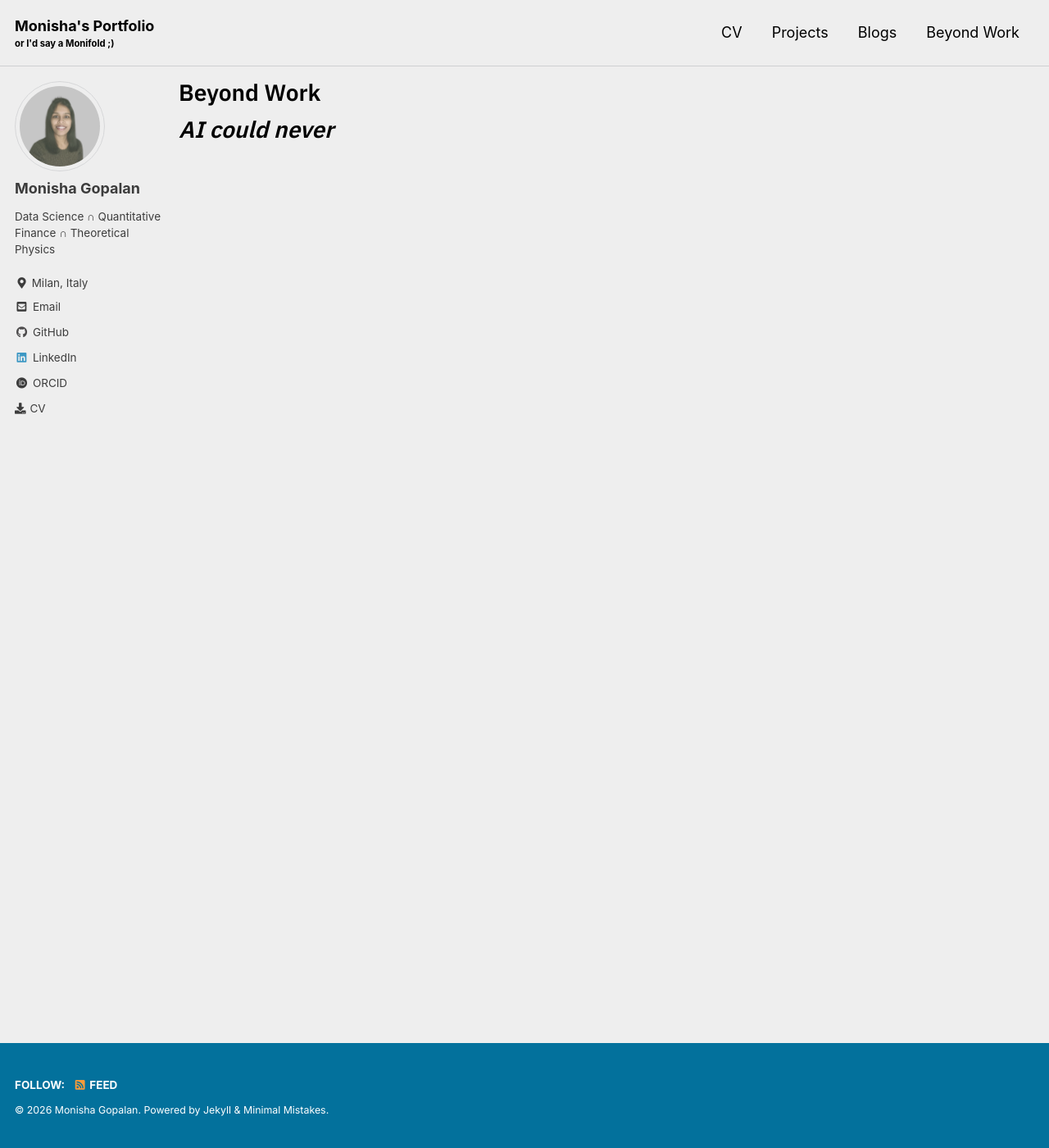
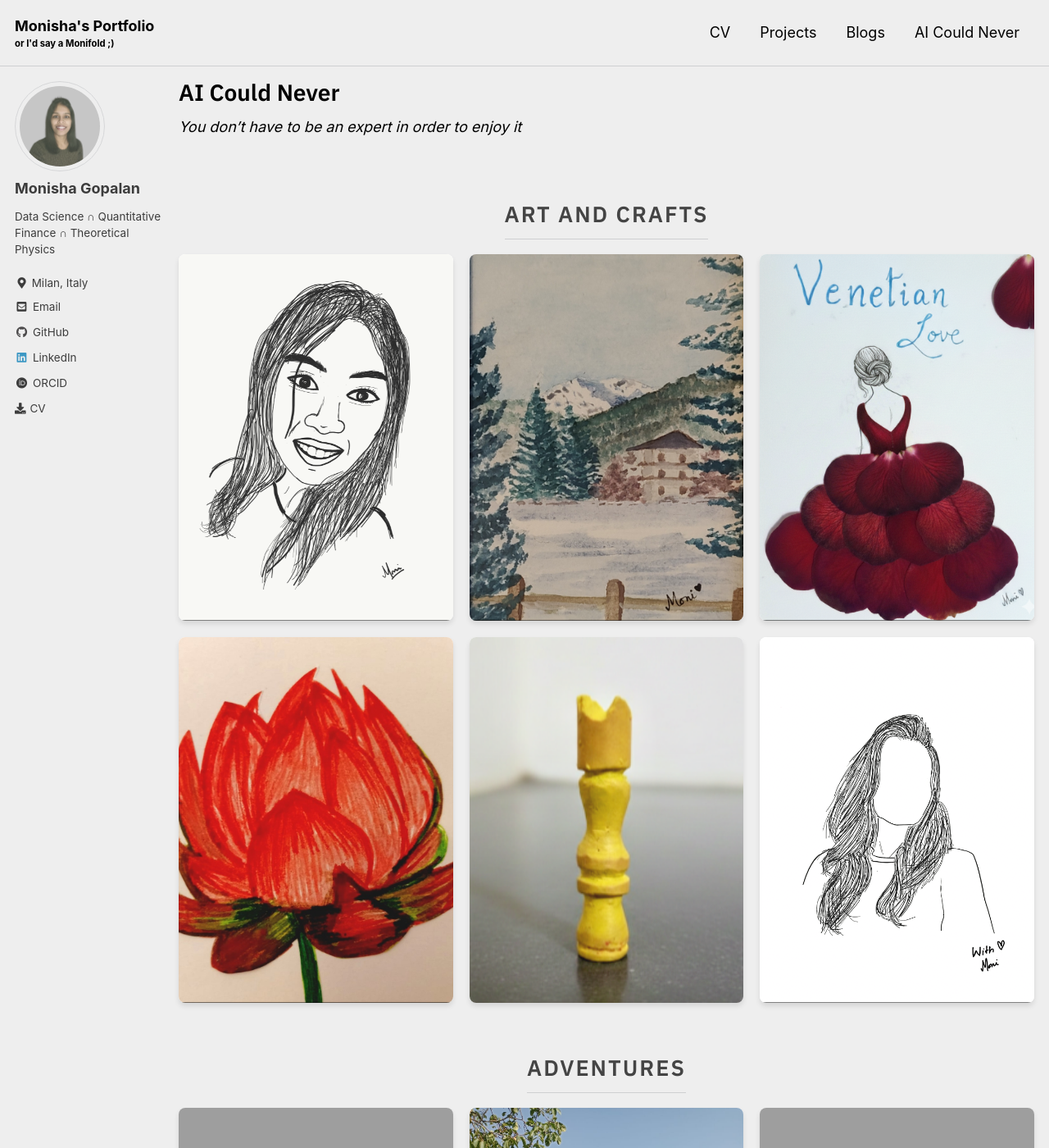
Before and after one commit to monishagopalan/monishagopalan.github.io, a Jekyll site: the page built from _pages/beyondwork.md, in a window 1280 px wide and 1400 px high. Shown: the whole window at 82% size. Built offline with Jekyll 4.4.1, drawn with Linux system fonts in a browser that asks for light colours; cached includes are drawn as plain includes; grey boxes are pictures that could not be loaded.

Commit message:
added hobbies

```diff
--- a/_data/navigation.yml
+++ b/_data/navigation.yml
@@ -9,5 +9,5 @@ main:
         url: /projects/credit-rating/
   - title: "Blogs"
     url: /blogs/
-  - title: "Beyond Work"
+  - title: "AI Could Never"
     url: /beyondwork/
--- a/_includes/head/custom.html
+++ b/_includes/head/custom.html
@@ -3,6 +3,15 @@
 <!-- insert favicons. use https://realfavicongenerator.net/ -->
 
 <!-- end custom head snippets -->
+{% if page.custom_css %}
+{% if page.custom_css.first %}
+{% for stylesheet in page.custom_css %}
+<link rel="stylesheet" href="{{ stylesheet | relative_url }}">
+{% endfor %}
+{% else %}
+<link rel="stylesheet" href="{{ page.custom_css | relative_url }}">
+{% endif %}
+{% endif %}
 <link rel="preconnect" href="https://fonts.googleapis.com">
 <link rel="preconnect" href="https://fonts.gstatic.com" crossorigin>
 <link
--- a/_pages/beyondwork.md
+++ b/_pages/beyondwork.md
@@ -3,11 +3,75 @@ layout: single
 read_time: false
 comments: false
 share: false
-title: Beyond Work
+title: "AI Could Never"
 toc: false
 permalink: /beyondwork/
-wide: classes
-
+custom_css: assets/css/beyondwork.css
+classes: wide
 ---
 
-# _AI could never_
+_You don't have to be an expert in order to enjoy it_
+
+<div class="gallery-container">
+
+  <div class="gallery-section">
+    <div style="text-align: center;">
+      <h2 class="gallery-title">Art and Crafts</h2>
+    </div>
+    <div class="gallery-grid">
+      <!-- Image 1 -->
+      <div class="gallery-item">
+        <img src="\assets\images\beyondwork\art_1.png" alt="Art 1">
+        <div class="gallery-caption">Sibling</div>
+      </div>
+      <!-- Image 2 -->
+      <div class="gallery-item">
+        <img src="\assets\images\beyondwork\art_2.jpg" alt="Art 2">
+         <div class="gallery-caption">Oulx Mountains</div>
+      </div>
+      <!-- Image 3 -->
+      <div class="gallery-item">
+        <img src="\assets\images\beyondwork\art_3.png" alt="Art 3">
+         <div class="gallery-caption">Roses from Venice</div>
+      </div>
+      <!-- Image 4 -->
+      <div class="gallery-item">
+        <img src="\assets\images\beyondwork\art_4.jpg" alt="Art 4">
+         <div class="gallery-caption">Lotus</div>
+      </div>
+      <!-- Image 5 -->
+      <div class="gallery-item">
+        <img src="\assets\images\beyondwork\art_5.png" alt="Art 5">
+         <div class="gallery-caption">Chalk Chess Piece</div>
+      </div>
+      <!-- Image 6 -->
+      <div class="gallery-item">
+        <img src="\assets\images\beyondwork\art_6.PNG" alt="Art 6">
+         <div class="gallery-caption">Silhouette</div>
+      </div>
+    </div>
+  </div>
+
+  <div class="gallery-section">
+    <div style="text-align: center;">
+      <h2 class="gallery-title">Adventures</h2>
+    </div>
+    <div class="gallery-grid">
+      <!-- Image 1 -->
+      <div class="gallery-item">
+        <img src="\assets\images\beyondwork\trail_1.jpg" alt="Trail 1">
+        <div class="gallery-caption">Seceda, Dolomites</div>
+      </div>
+      <!-- Image 2 -->
+      <div class="gallery-item">
+        <img src="\assets\images\beyondwork\trail_2.jpg" alt="Trail 2">
+        <div class="gallery-caption">Asti Hills</div>
+      </div>
+      <!-- Image 3 -->
+      <div class="gallery-item">
+        <img src="\assets\images\beyondwork\trail_3.jpg" alt="Trail 3">
+        <div class="gallery-caption">Mittenwald</div>
+      </div>
+  </div>
+
+</div>
--- /dev/null
+++ b/assets/css/beyondwork.css
@@ -0,0 +1,91 @@
+/* Custom CSS for Beyond Work Gallery */
+
+.gallery-container {
+    max-width: 1200px;
+    margin: 0 auto;
+    padding: 0;
+    margin-top: 20px;
+}
+
+.gallery-section {
+    margin-bottom: 0.5rem;
+}
+
+.gallery-title {
+    font-size: 1.5rem;
+    font-weight: 600;
+    margin-bottom: 1rem;
+    text-align: center;
+    color: #444;
+    text-transform: uppercase;
+    letter-spacing: 2px;
+    border-bottom: 1px solid #eee;
+    padding-bottom: 5px;
+    display: inline-block;
+}
+
+.gallery-grid {
+    display: grid;
+    grid-template-columns: repeat(3, 1fr);
+    gap: 20px;
+}
+
+.gallery-item {
+    position: relative;
+    overflow: hidden;
+    border-radius: 8px;
+    box-shadow: 0 4px 6px rgba(0, 0, 0, 0.1);
+    transition: transform 0.3s ease, box-shadow 0.3s ease;
+    background: #fff;
+    aspect-ratio: 0.75 / 1;
+    /* Square images by default */
+}
+
+.gallery-item:hover {
+    transform: translateY(-5px);
+    box-shadow: 0 8px 12px rgba(0, 0, 0, 0.15);
+}
+
+.gallery-item img {
+    width: 100%;
+    height: 100%;
+    object-fit: cover;
+    display: block;
+    transition: transform 0.3s ease;
+}
+
+.gallery-item:hover img {
+    transform: scale(1.05);
+}
+
+/* Responsive Breakpoints */
+@media (max-width: 900px) {
+    .gallery-grid {
+        grid-template-columns: repeat(2, 1fr);
+    }
+}
+
+@media (max-width: 600px) {
+    .gallery-grid {
+        grid-template-columns: 1fr;
+    }
+}
+
+/* Optional Caption Overlay */
+.gallery-caption {
+    position: absolute;
+    bottom: 0;
+    left: 0;
+    right: 0;
+    background: rgba(0, 0, 0, 0.7);
+    color: #fff;
+    padding: 10px;
+    transform: translateY(100%);
+    transition: transform 0.3s ease;
+    text-align: center;
+    font-size: 0.9rem;
+}
+
+.gallery-item:hover .gallery-caption {
+    transform: translateY(0);
+}
```
Also changed, not shown: _pages/cv.md (+1 -1 lines), _pages/home.md (+1 -1 lines), assets/images/beyondwork/art_1.png (added), assets/images/beyondwork/art_2.jpg (added), assets/images/beyondwork/art_3.png (added), assets/images/beyondwork/art_4.jpg (added), assets/images/beyondwork/art_5.png (added), assets/images/beyondwork/art_6.PNG (added), assets/images/beyondwork/trail_2.jpg (added), 2 other files.
